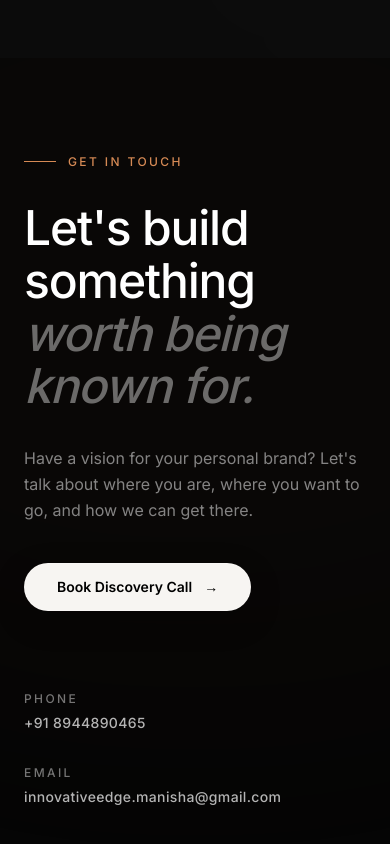
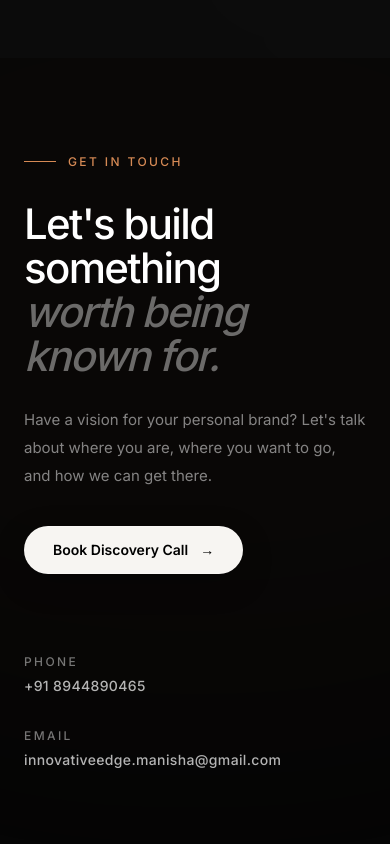
Before and after one commit to Sinjan04/manisha-website, a Next.js app: page / in a window 390 px wide. Shown: the part 8638-9482 px from the top of the page. Built offline with nearby package versions, Linux system fonts and the light colour scheme.

Commit message:
New mobile contacts tsx

```diff
--- a/components/Contact.tsx
+++ b/components/Contact.tsx
@@ -39,7 +39,7 @@ export default function Contact() {
 
       <div className="relative mx-auto flex w-full max-w-[1200px] flex-1 flex-col justify-between">
 
-        {/* Top Content: Heading, Paragraph, and CTA */}
+        {/* Top Content */}
         <motion.div
           initial={{ opacity: 0, y: 30 }}
           whileInView={{ opacity: 1, y: 0 }}
@@ -48,7 +48,8 @@ export default function Contact() {
           className="flex flex-col items-start"
         >
           <div className="flex items-center gap-3">
-            <span className="h-px w-8 bg-[#D68A55]"></span>
+            <span className="h-px w-8 bg-[#D68A55]" />
+
             <p className="text-xs font-medium uppercase tracking-[0.2em] text-[#D68A55]">
               Get In Touch
             </p>
@@ -58,38 +59,47 @@ export default function Contact() {
             className="
             mt-8
             max-w-[800px]
-            text-[48px]
+            text-[42px]
             font-medium
-            leading-[1.1]
-            tracking-tight
+            leading-[1.05]
+            tracking-[-0.04em]
             text-white
+            sm:text-[48px]
             md:text-[72px]
+            md:leading-[1.1]
+            md:tracking-tight
             "
           >
-            Let's build something <br />
-            <span className="text-white/40 italic">worth being known for.</span>
+            Let's build something
+            <br />
+            <span className="text-white/40 italic">
+              worth being known for.
+            </span>
           </h2>
 
           <p
             className="
-            mt-8
+            mt-7
             max-w-[500px]
-            text-base
-            leading-relaxed
+            text-[15px]
+            leading-7
             text-white/50
+            sm:text-base
+            sm:leading-relaxed
+            md:mt-8
             "
           >
-            Have a vision for your personal brand? Let's talk about where you are,
-            where you want to go, and how we can get there.
+            Have a vision for your personal brand? Let's talk about where you
+            are, where you want to go, and how we can get there.
           </p>
 
-          {/* Cleanly integrated button with explicitly black text for visibility */}
+          {/* CTA */}
           <Link
             href="/contact"
             className="
             group
             relative
-  mt-10
+            mt-9
             inline-flex
             h-12
             items-center
@@ -100,7 +110,7 @@ export default function Contact() {
             border
             border-white/20
             bg-[#F7F5F2]
-  px-8
+            px-7
             text-sm
             font-semibold
             text-black
@@ -112,6 +122,8 @@ export default function Contact() {
             hover:shadow-[0_14px_40px_rgba(0,0,0,0.35)]
             active:translate-y-0
             active:scale-[0.98]
+            sm:px-8
+            md:mt-10
             "
           >
             <span className="relative z-10 text-black">
@@ -132,7 +144,6 @@ export default function Contact() {
             </span>
 
             {/* Subtle light sweep */}
-
             <span
               className="
               pointer-events-none
@@ -150,36 +161,105 @@ export default function Contact() {
           </Link>
         </motion.div>
 
-        {/* Bottom Content: Minimal Contact Details (No lines) */}
+        {/* Bottom Content */}
         <motion.div
           initial={{ opacity: 0, y: 20 }}
           whileInView={{ opacity: 1, y: 0 }}
           viewport={{ once: true, amount: 0.3 }}
-          transition={{ duration: 0.8, delay: 0.2, ease: [0.16, 1, 0.3, 1] }}
-          className="mt-20 flex flex-col justify-between gap-8 md:mt-24 md:flex-row md:items-end"
+          transition={{
+            duration: 0.8,
+            delay: 0.2,
+            ease: [0.16, 1, 0.3, 1],
+          }}
+          className="
+          mt-20
+          flex
+          flex-col
+          justify-between
+          gap-8
+          md:mt-24
+          md:flex-row
+          md:items-end
+          "
         >
-          {/* Phone - Bottom Left */}
+          {/* Phone */}
           <a
-            href="tel:+91XXXXXXXXXX"
+            href="tel:+918944890465"
             className="group flex flex-col items-start gap-1.5"
           >
-            <p className="text-xs font-medium uppercase tracking-[0.2em] text-white/45 transition-colors duration-300 group-hover:text-white/50">
+            <p
+              className="
+              text-xs
+              font-medium
+              uppercase
+              tracking-[0.2em]
+              text-white/45
+              transition-colors
+              duration-300
+              group-hover:text-white/50
+              "
+            >
               Phone
             </p>
-            <p className="text-sm font-medium tracking-wide text-white/70 transition-colors duration-300 group-hover:text-[#D68A55] md:text-base">
+
+            <p
+              className="
+              text-sm
+              font-medium
+              tracking-wide
+              text-white/70
+              transition-colors
+              duration-300
+              group-hover:text-[#D68A55]
+              md:text-base
+              "
+            >
               +91 8944890465
             </p>
           </a>
 
-          {/* Email - Bottom Right */}
+          {/* Email */}
           <a
-            href="mailto:hello@example.com"
-            className="group flex flex-col items-start gap-1.5 md:items-end"
+            href="mailto:innovativeedge.manisha@gmail.com"
+            className="
+            group
+            flex
+            max-w-full
+            flex-col
+            items-start
+            gap-1.5
+            md:items-end
+            "
           >
-            <p className="text-xs font-medium uppercase tracking-[0.2em] text-white/45 transition-colors duration-300 group-hover:text-white/50">
+            <p
+              className="
+              text-xs
+              font-medium
+              uppercase
+              tracking-[0.2em]
+              text-white/45
+              transition-colors
+              duration-300
+              group-hover:text-white/50
+              "
+            >
               Email
             </p>
-            <p className="text-sm font-medium tracking-wide text-white/70 transition-colors duration-300 group-hover:text-[#D68A55] md:text-base">
+
+            <p
+              className="
+              max-w-full
+              break-all
+              text-sm
+              font-medium
+              tracking-wide
+              text-white/70
+              transition-colors
+              duration-300
+              group-hover:text-[#D68A55]
+              md:text-base
+              "
+            >
               innovativeedge.manisha@gmail.com
             </p>
           </a>
```
Lines whose indentation alone changed are shown as unchanged.
